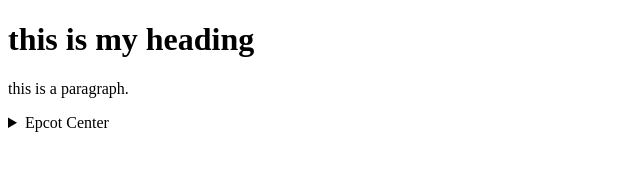
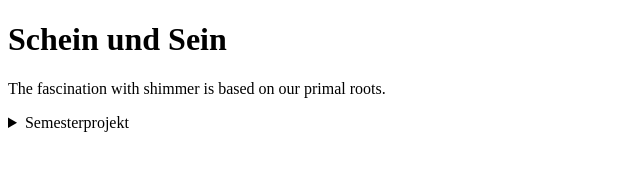
Before and after one commit to hannahmxs/hannahmxs.github.io, a plain HTML site: page index.html in a window 1280 px wide. Shown: the whole page, without its empty margins (0-640 px from the left). Drawn offline with Linux system fonts and the light colour scheme.

Commit message:
html updated file

```diff
--- a/index.html
+++ b/index.html
@@ -4,12 +4,12 @@
 </head>
 <body>
 
-<h1>this is my heading</h1>
-<p>this is a paragraph.</p>
+<h1>Schein und Sein</h1>
+<p>The fascination with shimmer is based on our primal roots.</p>
 
 <details>
-  <summary>Epcot Center</summary>
-  <p>Epcot is a theme park at Walt Disney World Resort featuring exciting attractions, international pavilions, award-winning fireworks and seasonal special events.</p>
+  <summary>Semesterprojekt</summary>
+  <p>On the visual side the catalogue is a documentation of everything that shines and sparkles. On the second layer it explores the psychology behind it – our universial fascination with glossy surfaces.</p>
 </details>
 
 </body>
```
